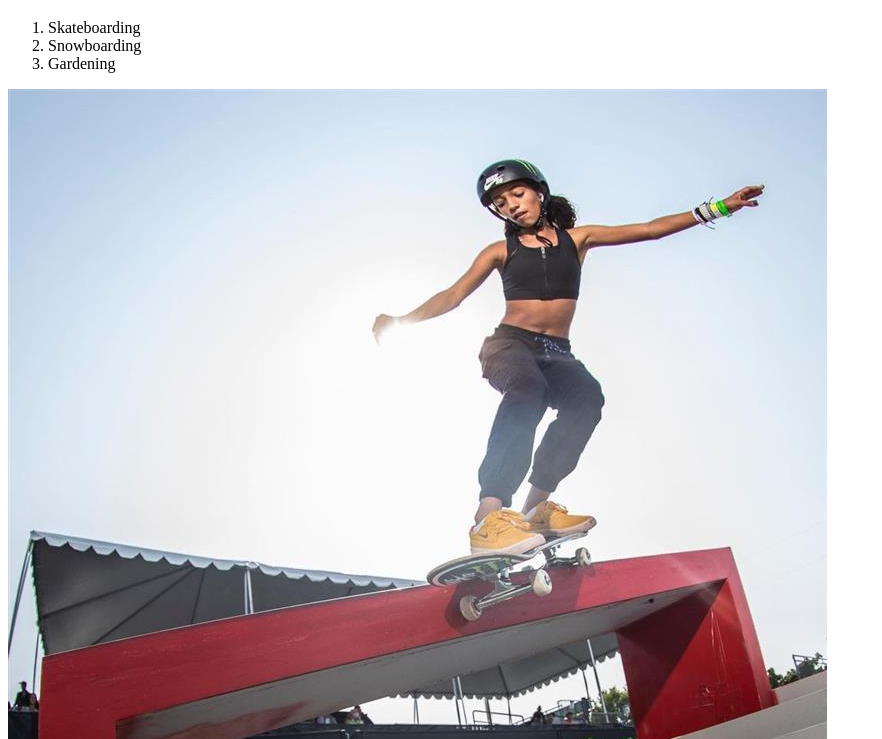
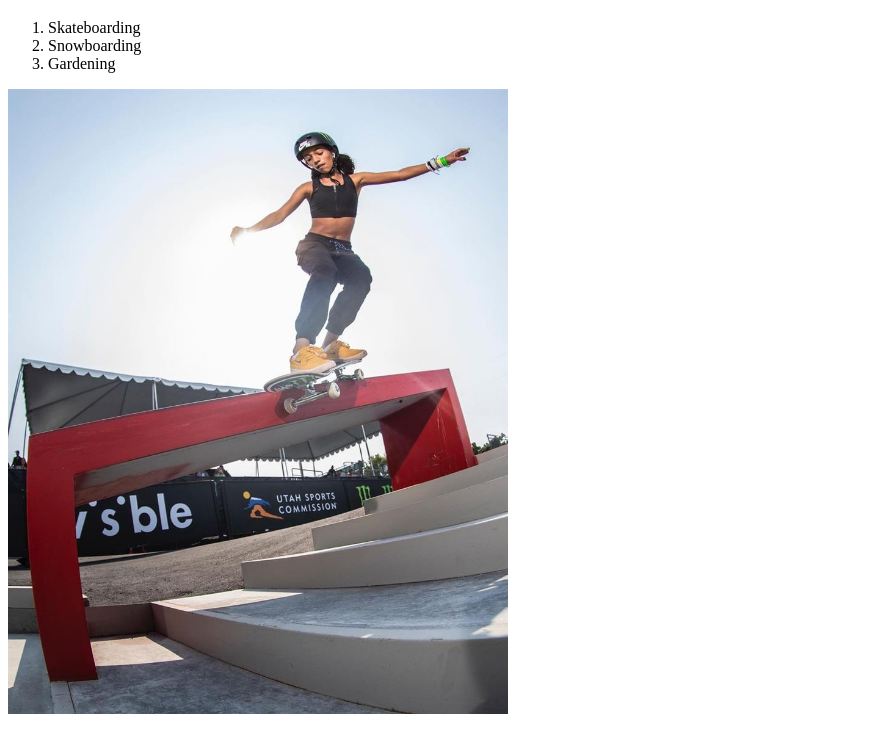
Before and after one commit to Kelsey-2024/HTML-stretch, a plain HTML site: page index.html in a window 1280 px wide. Shown: the part 61-800 px from the top of the page, without its empty margins (0-882 px from the left). Drawn offline with Linux system fonts and the light colour scheme.

Commit message:
Just to be safe

```diff
--- a/index.html
+++ b/index.html
@@ -19,6 +19,7 @@
 
   <img
     src="skateboard-Imgur.jpg"
+    width="500"
     alt="rayssa leal (she/her) skateboarding"
     />
 
```
Also changed, not shown: index.css (added).
